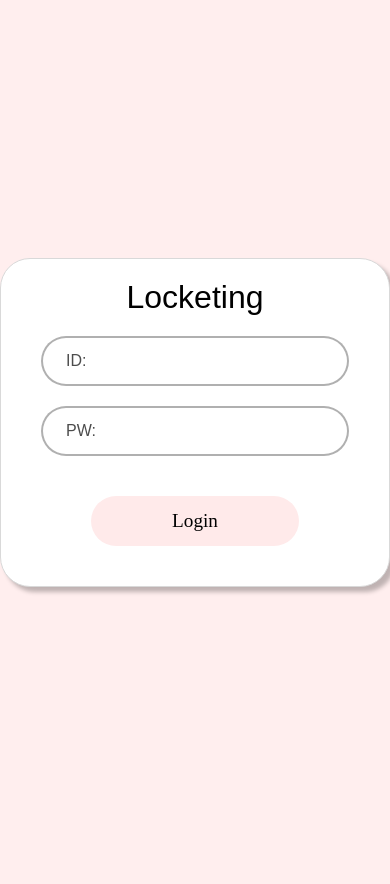
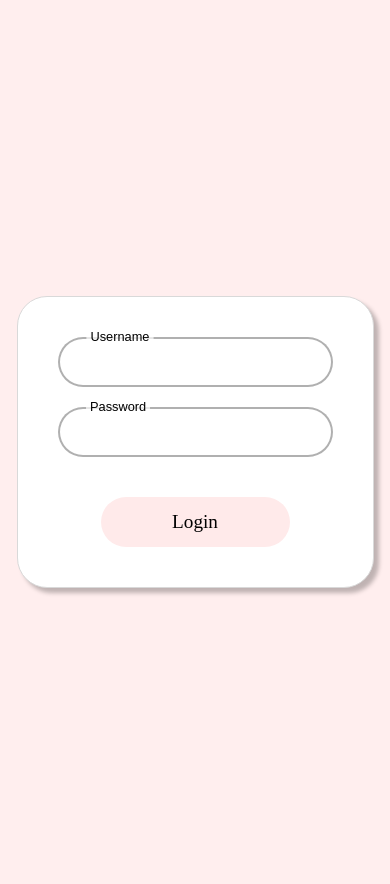
Before and after one commit to Gayeon07/locker_management, a Django app: page / in a window 390 px wide. Before the commit the page ends 594 px from the top, so only its background shows below. Run offline with Django 5.2, Linux system fonts and the light colour scheme.

Commit message:
JH modify login css

```diff
--- a/lockers/static/css/style.css
+++ b/lockers/static/css/style.css
@@ -114,3 +114,91 @@ td {
 .notification-button:hover {
     background-color: #e0e0e0;
 }
+
+/* styles for login */
+body.login-page {
+    display: flex;
+    justify-content: center;
+    align-items: center;
+    height: 100vh;
+    background-color: rgba(255, 238, 238, 1);
+}
+.container {
+    background-color: rgba(255, 255, 255, 1);
+    width: 90%;
+    max-width: 600px;
+    padding: 20px;
+    box-shadow: 5px 5px 4px rgba(0, 0, 0, 0.25);
+    border-radius: 30px;
+    border: 1px solid rgba(217, 217, 217, 1);
+    text-align: center;
+}
+.title {
+    color: rgba(0, 0, 0, 1);
+    font-size: 3em;
+    margin-bottom: 20px;
+}
+.input-container {
+    margin: 20px 0;
+    position: relative;
+    width: calc(100% - 40px);
+    margin-left: auto;
+    margin-right: auto;
+}
+.input-label {
+    position: absolute;
+    top: 50%;
+    left: 20px;
+    transform: translateY(-50%);
+    background: rgba(255, 255, 255, 0.7);
+    padding: 0 5px;
+    color: rgba(0, 0, 0, 0.7);
+    font-size: 1em;
+    pointer-events: none;
+    transition: 0.2s;
+}
+.input-field {
+    width: 100%;
+    height: 50px;
+    border-radius: 30px;
+    border: 2px solid rgba(99, 99, 99, 0.5);
+    padding: 10px 20px;
+    font-size: 1em;
+    outline: none;
+    background-color: rgba(255, 255, 255, 0.7);
+    box-sizing: border-box;
+}
+.input-field:focus {
+    background-color: rgba(255, 255, 255, 0.9);
+    border-color: rgba(99, 99, 99, 0.7);
+}
+.input-field:focus + .input-label,
+.input-field:not(:placeholder-shown) + .input-label {
+    top: 0;
+    transform: translateY(-50%) scale(0.8);
+    color: rgba(0, 0, 0, 1);
+}
+.submit-button {
+    width: 60%;
+    height: 50px;
+    margin: 20px 0;
+    border-radius: 30px;
+    border: none;
+    background-color: rgb(255, 234, 234);
+    font-size: 1.5em;
+    cursor: pointer;
+    font-family: 'DNF Bit Bit v2';
+    transition: background-color 0.3s ease;
+}
+.submit-button:hover {
+    background-color: rgb(255, 200, 200);
+}
+.error-message {
+    color: red;
+    margin-top: 10px;
+}
+@media (max-width: 600px) {
+    .title, .input-field, .submit-button {
+        font-size: 1.2em;
+    }
+}
--- a/lockers/templates/lockers/login.html
+++ b/lockers/templates/lockers/login.html
@@ -2,121 +2,25 @@
 <html>
 <head>
     <title>Login</title>
-    <style>
-        body {
-            margin: 0;
-            padding: 0;
-            font-family: 'DNF Bit Bit v2', sans-serif;
-            display: flex;
-            justify-content: center;
-            align-items: center;
-            height: 100vh;
-            background-color: rgba(255, 238, 238, 1);
-        }
-        .container {
-            background-color: rgba(255, 255, 255, 1);
-            width: 90%;
-            max-width: 600px;
-            padding: 20px;
-            box-shadow: 5px 5px 4px rgba(0, 0, 0, 0.25);
-            border-radius: 30px;
-            border: 1px solid rgba(217, 217, 217, 1);
-            text-align: center;
-        }
-        .title {
-            color: rgba(0, 0, 0, 1);
-            font-size: 3em;
-            margin-bottom: 20px;
-        }
-        .input-container {
-            margin: 20px 0;
-            position: relative;
-            width: calc(100% - 40px);
-            margin-left: auto;
-            margin-right: auto;
-        }
-        .input-label {
-            position: absolute;
-            top: 50%;
-            left: 20px;
-            transform: translateY(-50%);
-            background: rgba(255, 255, 255, 0.7);
-            padding: 0 5px;
-            color: rgba(0, 0, 0, 0.7);
-            font-size: 1em;
-            pointer-events: none;
-            transition: 0.2s;
-        }
-        .input-field {
-            width: 100%;
-            height: 50px;
-            border-radius: 30px;
-            border: 2px solid rgba(99, 99, 99, 0.5);
-            padding: 10px 20px;
-            font-size: 1em;
-            outline: none;
-            background-color: rgba(255, 255, 255, 0.7);
-            box-sizing: border-box;
-        }
-        .input-field:focus {
-            background-color: rgba(255, 255, 255, 0.9);
-            border-color: rgba(99, 99, 99, 0.7);
-        }
-        .input-field:focus + .input-label,
-        .input-field:not(:placeholder-shown) + .input-label {
-            top: 0;
-            transform: translateY(-50%) scale(0.8);
-            color: rgba(0, 0, 0, 1);
-        }
-        .submit-button {
-            width: 60%;
-            height: 50px;
-            margin: 20px 0;
-            border-radius: 30px;
-            border: none;
-            background-color: rgb(255, 234, 234);
-            font-size: 1.5em;
-            cursor: pointer;
-            font-family: 'DNF Bit Bit v2';
-            transition: background-color 0.3s ease;
-        }
-        .submit-button:hover {
-            background-color: rgb(255, 200, 200);
-        }
-        .error-message {
-            color: red;
-            margin-top: 10px;
-        }
-        @media (max-width: 600px) {
-            .title {
-                font-size: 2em;
-            }
-            .input-field {
-                font-size: 0.9em;
-            }
-            .submit-button {
-                font-size: 1.2em;
-            }
-        }
-    </style>
+    {% load static %}
+    <link rel="stylesheet" href="{% static 'css/style.css' %}">
 </head>
-<body>
+<body class="login-page">
     <div class="container">
-        <span class="title">Locketing</span>
         <form method="post">
-            {% csrf_token %}
+            {% csrf_token %} <!-- CSRF protection token -->
             <div class="input-container">
-                <input type="text" name="username" id="username" class="input-field" placeholder=" " required>
-                <label class="input-label" for="username">ID:</label>
+                <input type="text" name="username" id="username" class="input-field" required>
+                <label class="input-label" for="username">Username</label>
             </div>
             <div class="input-container">
-                <input type="password" name="password" id="password" class="input-field" placeholder=" " required>
-                <label class="input-label" for="password">PW:</label>
+                <input type="password" name="password" id="password" class="input-field" required>
+                <label class="input-label" for="password">Password</label>
             </div>
             <button type="submit" class="submit-button">Login</button>
         </form>
         {% if error %}
-            <p class="error-message">{{ error }}</p>
+            <p>{{ error }}</p> <!-- Display errors if login fails -->
         {% endif %}
     </div>
 </body>
```
